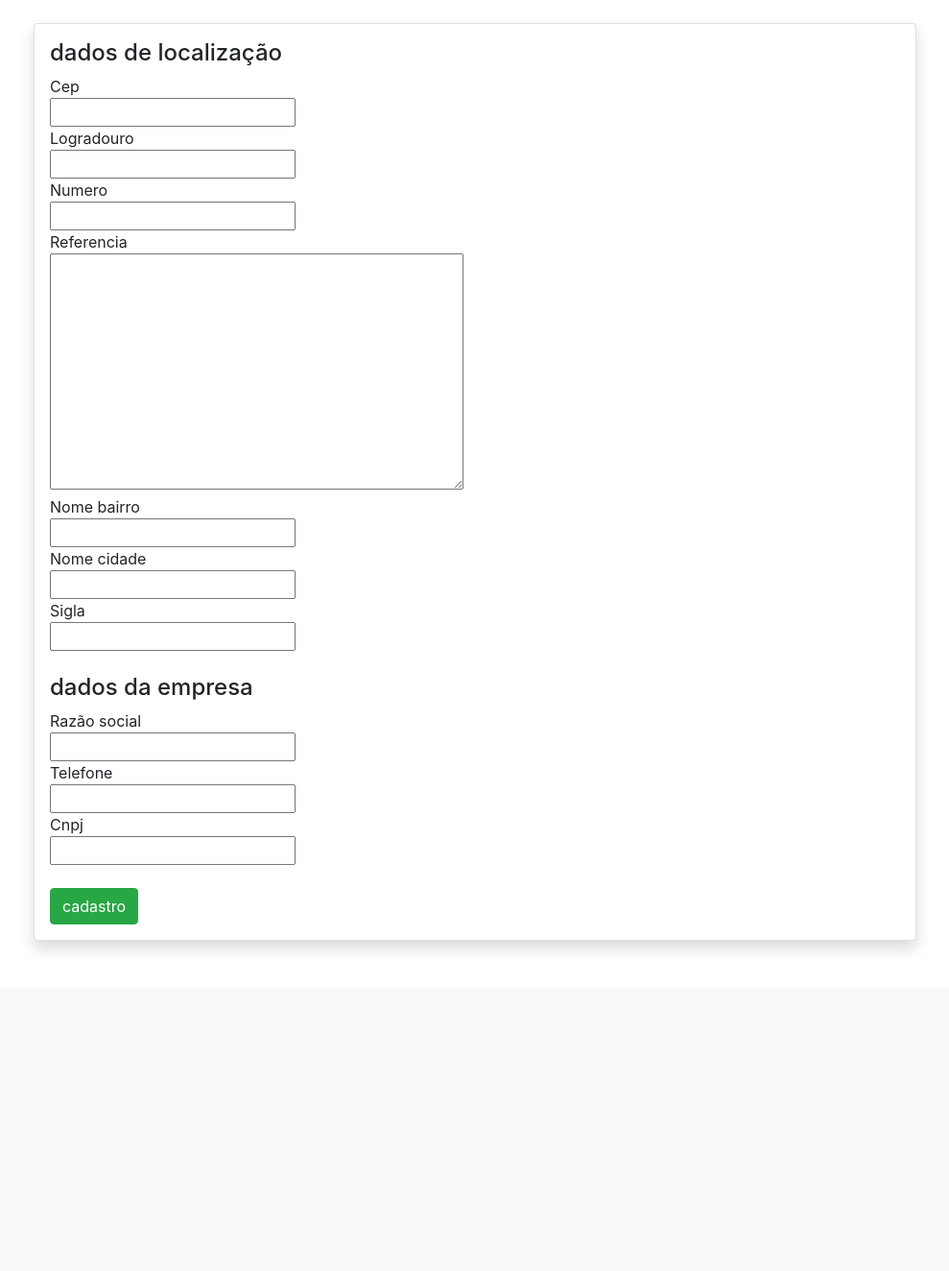
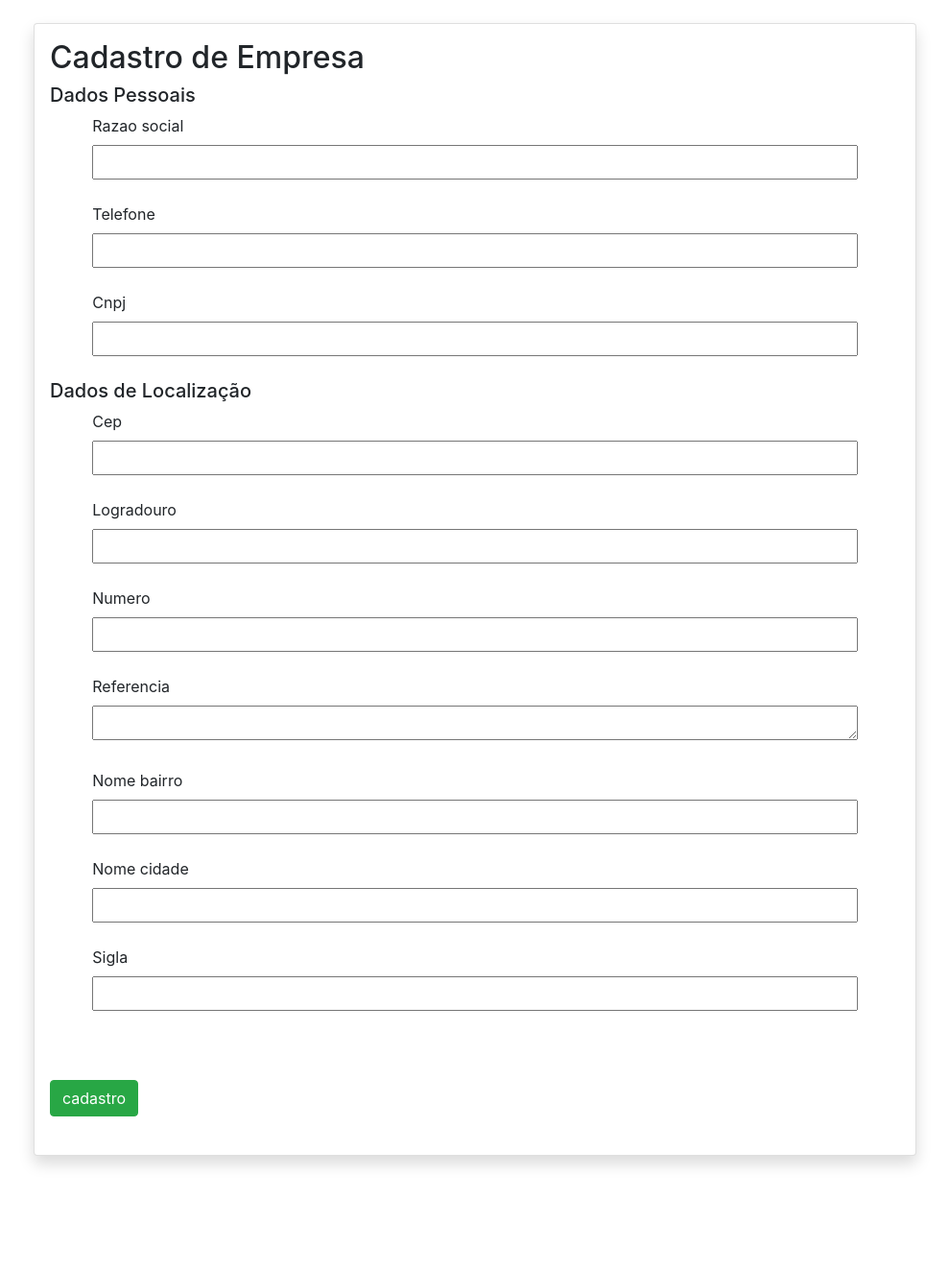
Before and after one commit to MarceloMendes94/App-Res-duos-S-lidos-, a Django app: page /empresa/cadastro/ in a window 1280 px wide. Shown: the part 56-1380 px from the top of the page at 96% size, without its empty margins (50-1039 px from the left). Before the commit the page ends 1045 px from the top, so only its background shows below. Run offline with Django 3.2, Linux system fonts and the light colour scheme; some libraries are stand-ins or nearby versions.

Commit message:
add Empresa Create

```diff
--- a/Back-end/core/admin.py
+++ b/Back-end/core/admin.py
@@ -1,5 +1,5 @@
 from django.contrib import admin
-from .models import Motorista, Endereco, Cliente, EmpresaCupom, Cupom,EmpresaReciclagem
+from .models import Motorista, Endereco, Cliente, EmpresaCupom, Cupom, EmpresaReciclagem
 
 admin.site.register(Motorista)
 admin.site.register(Cliente)
--- a/Back-end/core/forms.py
+++ b/Back-end/core/forms.py
@@ -37,10 +37,10 @@ class FormLogin(Form):
     senha = forms.CharField(widget=forms.TextInput(attrs={"type": "password", "class": "form-Control"}))
 
 
-class FormEmpresa(Form):
-    Razão_social = forms.CharField(widget=forms.TextInput(attrs={"id": "nome", "class": "form-Control"}))
+class FormEmpresa(Form): #porque vc poem "Form" Marcelo? ele nem ta usando esse parametro
+    razao_social = forms.CharField(widget=forms.TextInput(attrs={"id": "razao_social", "class": "form-Control"}))
     telefone = forms.CharField(widget=forms.TextInput(attrs={"id": "telefone", "class": "form-Control"}))
-    CNPJ = forms.CharField(widget=forms.TextInput(attrs={"id": "cnpj", "class": "form-Control"}))
+    cnpj = forms.CharField(widget=forms.TextInput(attrs={"id": "cnpj", "class": "form-Control"}))
 
     class Meta:
         model = EmpresaReciclagem
--- a/Back-end/core/models.py
+++ b/Back-end/core/models.py
@@ -66,7 +66,7 @@ class Cupom(models.Model):
 class EmpresaReciclagem(models.Model):
     cnpj = models.CharField(max_length=14)
     razao_social = models.CharField(max_length=100)
-    tefefone = models.CharField(max_length=11)
+    telefone = models.CharField(max_length=11)
     endereco = models.ForeignKey(Endereco, on_delete=models.CASCADE)
 
     def __str__(self):
--- a/Back-end/core/templates/core/cadastro.html
+++ b/Back-end/core/templates/core/cadastro.html
@@ -34,7 +34,7 @@
 
                 <a href="/cliente/cadastro/" class="btn btn-outline-primary btn-lg btn-block">Cliente
                     Pessoa Fisica</a>
-                <a href="#" class="btn btn-outline-primary btn-lg btn-block">Cliente Pessoa Juridica</a>
+                <a href="/empresa/cadastro" class="btn btn-outline-primary btn-lg btn-block">Cliente Pessoa Juridica</a>
                 <a href="/motorista/cadastro" class="btn btn-outline-primary btn-lg btn-block">Motorista</a>
 
         </div>
--- a/Back-end/core/templates/core/cadastro_empresa.html
+++ b/Back-end/core/templates/core/cadastro_empresa.html
@@ -1,16 +1,37 @@
 <!DOCTYPE html>
-<html lang="en">
+<html>
 <head>
     <meta charset="UTF-8">
-    <title>Title</title>
-    {% load static %}
-    <link type="text/css" rel="stylesheet" href="{% static 'css/bootstrap.min.css' %}">
+    <title>Cadastro Empresa</title>
+    <link rel="stylesheet" href="https://stackpath.bootstrapcdn.com/bootstrap/4.3.1/css/bootstrap.min.css"
+          integrity="sha384-ggOyR0iXCbMQv3Xipma34MD+dH/1fQ784/j6cY/iJTQUOhcWr7x9JvoRxT2MZw1T" crossorigin="anonymous">
+    <style>
+        label {
+            display: block;
+            width: 150px;
+            margin-left:5% ;
+        }
+        input,textarea{
+            margin-left: 5%;
+            width:90%;
+            height: 36px;
+        }
+        button{
+            display: flex;
+            justify-content: center;
+        }
+        li{
+            list-style-type: none;
+            font-size: small;
+        }
+
+    </style>
 </head>
 <body>
-<!-- <nav class="navbar navbar-expand-lg " style="background-color: #00994c; color: #E0E0E0;"> -->
+
 <nav class="navbar navbar-light bg-light">
     <!-- Logo -->
-    <a class="navbar-brand" href="">
+    <a class="navbar-brand" href="../../">
         <img src="https://encrypted-tbn0.gstatic.com/images?q=tbn:ANd9GcTlv4pMMAKcSwsb_PJgO5FLiZUzQKBjvaC6-H19iRMMcDGHBPPEQQ"
              width="30" height="30" class="d-inline-block align-top" alt="">
         reCicle
@@ -23,26 +44,33 @@
         <div class="col-md-10">
             <div class="form-group">
                 <div class="card  shadow p-3 mb-5 bg-white rounded">
+                    <h2>Cadastro de Empresa</h2>
                     <form method="POST" class="post-form">{% csrf_token %}
-                        <h4> dados de localização</h4>
-                        {% for end in form_endereco %}
-                        {{end.label}}<br>
-                        {{end}}<br>
+                        <h5>Dados Pessoais</h5>
+                        {% for c in form_empresa %}
+                        <label>{{c.label}}</label>
+                        {{ c }}
+                        <br><br>
                         {% endfor %}
-                        <br>
-                        <h4> dados da empresa</h4>
-                        {% for emp in form_empresa %}
-                        {{emp.label}}<br>
-                        {{emp}}<br>
-                        {% endfor %}<br>
+                        <!-- fim de um form inicio de outro -->
+                        <h5>Dados de Localização</h5>
+                        {% for i in form_endereco %}
+                        <label>{{i.label}}</label>
+                        {{ i }}
+                        <br><br>
+                        {% endfor %}
+
+                        <br><br>
                         <button type="submit" class="btn btn-success">cadastro</button>
+                        <br><br>
                     </form>
+
                 </div>
             </div>
-
         </div>
     </div>
+
 </div>
-
+<br><br><br>
 </body>
 </html>
--- a/Back-end/core/urls.py
+++ b/Back-end/core/urls.py
@@ -11,5 +11,5 @@ urlpatterns = [
     path('cadastro', views.cadastro, name='cadastro'),
     path('cliente/perfil/', views.cliente_autenticado, name='perfil_cliente'),
     path('cliente/loja/', views.cliente_loja, name='loja'),
-    path('empresa/cadastro/', views.empresa_cadastro, name='cadastro_empresa'),
+    path('empresa/cadastro/', views.empresa_cadastro, name='empresa_cadastro'),
 ]
--- a/Back-end/core/views.py
+++ b/Back-end/core/views.py
@@ -1,6 +1,6 @@
 from django.shortcuts import render, redirect
 from .forms import FormMotorista, FormCliente, FormEndereco, FormLogin,FormEmpresa
-from core.models import Cliente, Cupom
+from core.models import Cliente, Cupom, EmpresaReciclagem
 from django.contrib.auth import authenticate, login
 
 '''
@@ -129,6 +129,17 @@ def cliente_loja(request):
 
 
 def empresa_cadastro(request):
+    form_empresa = FormEmpresa(request.POST)
     form_endereco = FormEndereco(request.POST)
-    form_empresa =  FormEmpresa(request.POST)
-    return render(request, 'core/cadastro_empresa.html', {'form_endereco':form_endereco,'form_empresa':form_empresa})
+
+    if form_empresa.is_valid() and form_endereco.is_valid():
+        form_endereco.save(commit=False)
+        end = form_endereco.save()
+        # Dados empresa
+        razao_social = (request.POST.get('razao_social'))
+        telefone = (request.POST.get('telefone'))
+        cnpj = (request.POST.get('cnpj'))
+
+        empresaOBJ = EmpresaReciclagem(razao_social=razao_social, cnpj=cnpj, telefone=telefone, endereco=end)
+        empresaOBJ.save()
+    return render(request, 'core/cadastro_empresa.html', {'form_empresa':form_empresa , 'form_endereco':form_endereco})
```
Also changed, not shown: Back-end/core/migrations/0003_auto_20191020_2015.py (added).
